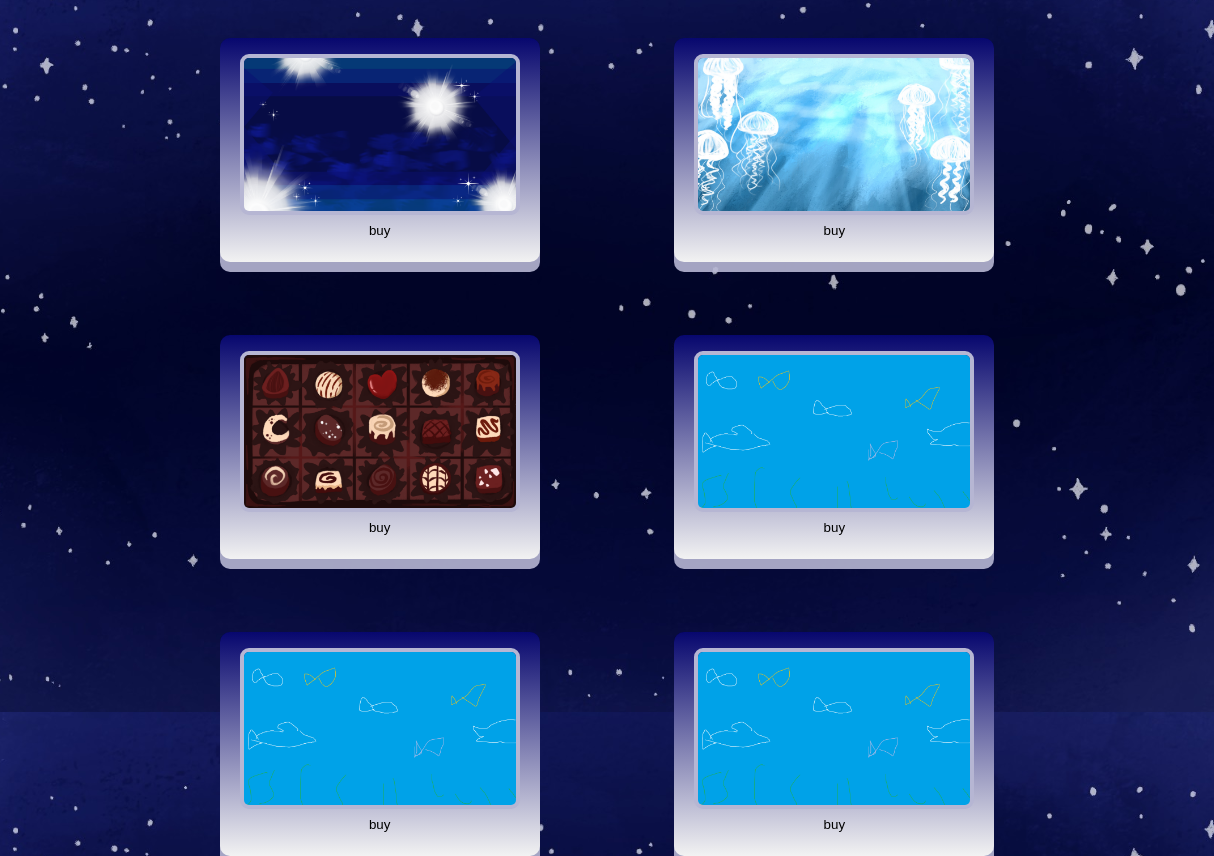
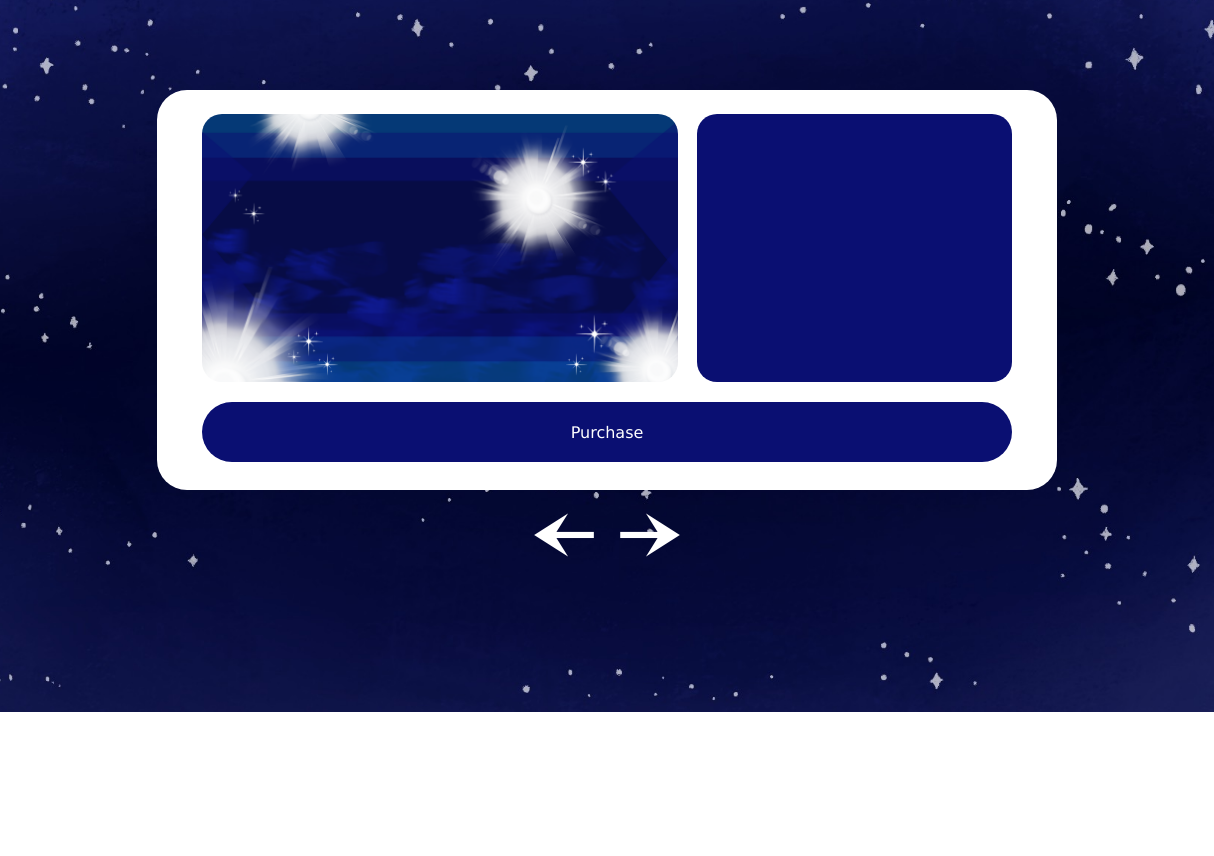
Before and after one commit to SuzanneA-lab/Study-Timer-Project, an Electron app: page Shop.html in a window 1214 px wide. Shown: the part 88-944 px from the top of the page. After the commit the page ends 800 px from the top, so only its background shows below. Drawn offline with nearby package versions, Linux system fonts and the light colour scheme.

Commit message:
Design: Started redesign of the shop page layout

```diff
--- a/Shop.html
+++ b/Shop.html
@@ -76,6 +76,20 @@
     </nav>
 
 <div id="centeredelements">
+
+    <div id="itembg">
+        <img src="tempbg3.png" id="shopimg">
+        <div id="itemdesc"></div>
+
+        <div class="Purchasebutton" id="url(Stars.png)" onclick="Equip(this.id)">Purchase</div>
+    </div>
+
+    <div id="arrows">
+        <span class="material-symbols-outlined"> line_start_arrow_notch </span>
+        <span class="material-symbols-outlined"> line_end_arrow_notch </span>
+    </div>
+
+    <!--
     <div id="items">
         <button class="buttonitem" id="url(Stars.png)" onclick="Equip(this.id)">
             <img src="tempbg3.png" id="shop image">
@@ -107,6 +121,8 @@
             buy
         </button>
     </div>
+    -->
+
     <!--
         <div id="items">
             <div class="buttonitem">
--- a/checklist2.js
+++ b/checklist2.js
@@ -115,7 +115,9 @@ class StudyTask extends Task {
 
     ResetProgress(){
         //setting TEMPORARY solution to completion error
-        // - this code will not allow multiple timer challenges at the same time
+        //previous error remedied but now running
+        //into issue where progress is carried over to new challenge when existing timer challenge of its kind is on screen
+
         if (this.tasktype == "study"){
             localStorage.setItem("study_sessions", 0);
         }
--- a/style.css
+++ b/style.css
@@ -716,3 +716,60 @@ a{
     align-items: center;
     justify-content: center;
 }
+
+/*shop page*/
+
+#itembg{
+    margin-top: 20px;
+
+    background-color: var(--theme);
+    border-radius: 30px;
+    width: 900px;
+    height: 400px;
+    position: relative;
+
+    display: flex;
+    flex-direction: column;
+    align-items: center;
+    justify-content: center;
+}
+
+#itemdesc{
+    background-color: var(--accent);
+    width: 35%;
+    height: 67%;
+
+    position: absolute;
+    right: 5%;
+    top: 6%;
+
+    border-radius: 20px;
+}
+
+#arrows{
+    margin-top: 10px;
+    color: var(--theme);
+}
+
+.Purchasebutton{
+    background-color: var(--accent);
+    width: 90%;
+    height: 15%;
+
+    border-radius: 40px;
+    position: absolute;
+    bottom: 7%;
+
+    display: flex;
+    justify-content: center;
+    align-items: center;
+}
+
+#shopimg{
+    height: 67%;
+    position: absolute;
+    top: 6%;
+    left: 5%;
+
+    border-radius: 20px;
+}
```
